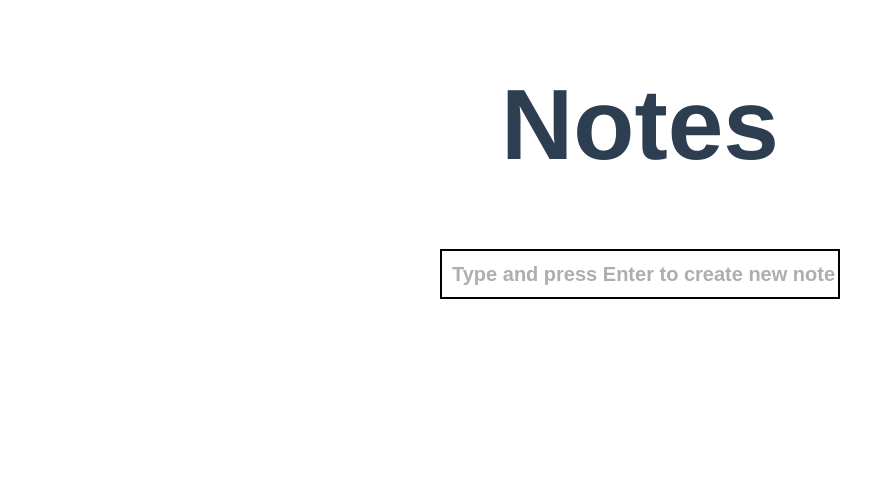
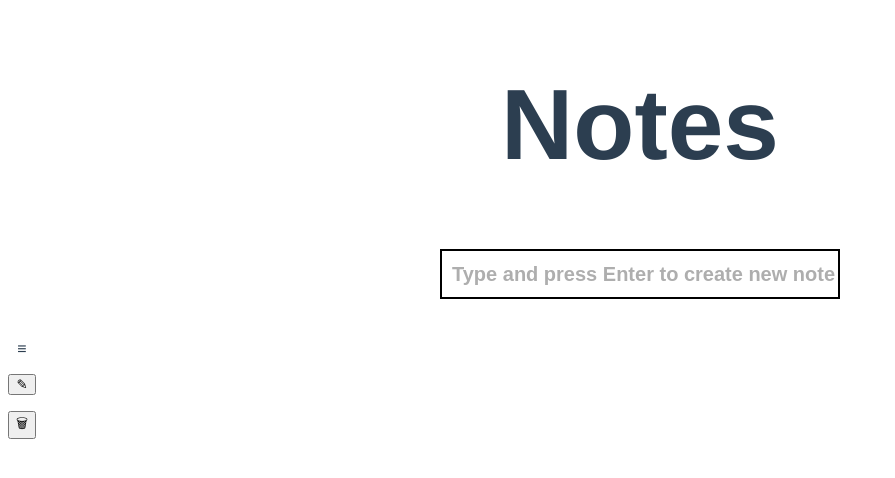
Before and after one commit to 5lum6er/vue-notes-app, a Vue app: page /details/1 in a window 1280 px wide. Shown: the top 478 px of the page, without its empty margins (0-895 px from the left). Built offline with nearby package versions, Linux system fonts and the light colour scheme.

Commit message:
added routing

```diff
--- a/package.json
+++ b/package.json
@@ -12,7 +12,8 @@
   },
   "dependencies": {
     "core-js": "^3.6.5",
-    "vue": "^2.6.11"
+    "vue": "^2.6.11",
+    "vue-router": "^3.3.4"
   },
   "devDependencies": {
     "@vue/cli-plugin-babel": "~4.4.0",
--- a/src/App.vue
+++ b/src/App.vue
@@ -3,12 +3,24 @@
     <ModalConfirmDelete :onConfirm="onConfirm" v-show="modalIsShown" />
     <h1 class="app__title">Notes</h1>
     <NewNote :onAdd="onAdd" />
-    <Notes :onDelete="onDelete" :notes="notes"/>
+    <div class="temp">
+      <!-- <Notes
+        :onDelete="onDelete"
+        :notes="notes"
+        :onEdit="onEdit"
+      />
+      <NoteDetails :onDelete="onDelete" :selectedNote="selectedNote" /> -->
+      <router-view
+        :onDelete="onDelete"
+        :selectedNote="selectedNote"
+        :notes="notes"
+        :onEdit="onEdit"
+      ></router-view>
+    </div>
   </div>
 </template>
 
 <script>
-  import Notes from './components/Notes';
   import NewNote from './components/NewNote';
   import ModalConfirmDelete from './components/ModalConfirmDelete';
 
@@ -20,12 +32,14 @@
         modalIsShown: false,
         confirmDelete: false,
         deletingItemId: null,
+        selectedNote: {}
       }
     },
     components: {
-      Notes,
+      // Notes,
       NewNote,
       ModalConfirmDelete,
+      // NoteDetails
     },
     methods: {
       onAdd(title) {
@@ -35,9 +49,14 @@
             id: Date.now(),
             createAt: new Date().toLocaleString(),
             todos: [
-              {title: "Todo 1", completed: false, id: 1, },
-              {title: "Todo 2", completed: false, id: 2, },
-              {title: "Todo 3", completed: false, id: 3, },
+              // {title: "Todo 1", completed: false, id: 1},
+              // {title: "Todo 1", completed: false, id: 1},
+              // {title: "Todo 1", completed: false, id: 1},
+              // {title: "Todo 1", completed: false, id: 1},
+              // {title: "Todo 1", completed: false, id: 1},
+              // {title: "Todo 1", completed: false, id: 1},
+              // {title: "Todo 1", completed: false, id: 1},
+              // {title: "Todo 1", completed: false, id: 1}
             ],
           },
           ...this.notes,
@@ -60,6 +79,12 @@
         }
 
         this.modalIsShown = false;
+      },
+      onEdit(id) {
+        const selected = this.notes.find(note => note.id === id);
+
+        this.selectedNote = selected;
+        this.$router.push('/details/' + id);
       }
     },
     mounted() {
@@ -71,6 +96,10 @@
 </script>
 
 <style>
+.temp {
+ display: flex;
+}
+
 .app {
   font-family: Avenir, Helvetica, Arial, sans-serif;
   -webkit-font-smoothing: antialiased;
--- a/src/components/NewNote.vue
+++ b/src/components/NewNote.vue
@@ -35,12 +35,13 @@ export default {
 
 <style scoped>
   .new-note {
-    margin-bottom: 25px;
+    max-width: 400px;
+    margin: 0 auto 25px;
   }
 
   .new-note__field {
     padding: 10px 0 10px 10px;
-    width: 400px;
+    width: 100%;
     height: 50px;
 
     box-sizing: border-box;
--- a/src/components/Note.vue
+++ b/src/components/Note.vue
@@ -2,17 +2,37 @@
   <div class="note">
     <li class="note__item">
       <div class="note__header">
-        <p class="note__title">{{note.title}}</p>
-        <button class="note__btn btn-edit">	&#9998;</button>
+        <p class="note__title">
+          <span>
+            &#8801;
+          </span>
+            {{note.title}}
+        </p>
+        <button
+          type="button"
+          class="note__btn btn-edit pencil-icon"
+          @click="onEdit(note.id)"
+        >
+          &#9998;
+        </button>
       </div>
       <div class="note__body">
-        <Todos :todos="todos"/>
+        <p
+          class="note__empty-todos"
+          v-show="note.todos.length === 0"
+        >
+          Press <span class="pencil-icon">&#9998;</span> to add new todo
+        </p>
+        <Todos
+          v-show="note.todos.length !== 0"
+          :todos="[...note.todos].filter((todo, i) => i < 3)"
+        />
       </div>
       <div class="note__footer">
         <p class="note__date">{{note.createAt}}</p>
         <button
           class="note__btn btn-close"
-          :value="value"
+          :value="note.id"
           @click="onDelete()"
         >
           &#128465;
@@ -28,7 +48,7 @@
 
   export default {
     name: "Note",
-    props: [ 'note', 'onDelete', 'value', 'todos' ],
+    props: [ 'note', 'onDelete', 'onEdit' ],
     components: { Todos }
   }
 </script>
@@ -66,9 +86,22 @@
     cursor: pointer;
   }
 
+  .pencil-icon {
+    display: inline-block;
+    transform: rotateY(180deg);
+  }
+
   .btn-edit {
     font-size: 30px;
-    transform: rotateY(180deg);
+  }
+
+  .note__empty-todos {
+    margin: 0;
+
+    color: rgb(146, 146, 146);
+    font-size: 16px;
+    text-align: center;
+    letter-spacing: 2px;
   }
 
   .note__footer {
--- /dev/null
+++ b/src/components/NoteDetails.vue
@@ -0,0 +1,53 @@
+<template>
+  <div class="details">
+      <div class="details__header">
+        <p class="details__title">
+          <span>
+            &#8801;
+          </span>
+            {{selectedNote.title}}
+        </p>
+        <button
+          type="button"
+          class="details__btn btn-edit pencil-icon"
+        >
+          &#9998;
+        </button>
+      </div>
+      <!-- <div class="details__body">
+        <p
+          class="details__empty-todos"
+          v-show="todos.length === 0"
+        >
+          Press <span class="pencil-icon">&#9998;</span> to add new todo
+        </p>
+        <Todos
+          v-show="todos.length !== 0"
+          :todos="[...todos].filter((todo, i) => i < 3)"
+        />
+      </div> -->
+      <div class="details__footer">
+        <p class="details__date">{{selectedNote.createAt}}</p>
+        <button
+          class="details__btn btn-close"
+          :value="selectedNote.id"
+          @click="onDelete()"
+        >
+          &#128465;
+          <!-- &#10005; -->
+        </button>
+      </div>
+
+  </div>
+</template>
+
+<script>
+  export default {
+    name: "NoteDetails",
+    props: [ 'selectedNote', 'onDelete' ],
+  }
+</script>
+
+<style scoped>
+
+</style>
--- a/src/components/Notes.vue
+++ b/src/components/Notes.vue
@@ -6,8 +6,7 @@
         :key="note.id"
         :note="note"
         :onDelete="onDelete"
-        :value="note.id"
-        :todos="note.todos"
+        :onEdit="onEdit"
       />
     </ul>
   </div>
@@ -17,7 +16,7 @@
   import Note from './Note';
   export default {
     name: 'Notes',
-    props: ['notes', 'onDelete'],
+    props: ['notes', 'onDelete', 'onEdit'],
     components: { Note, },
   }
 </script>
```
Also changed, not shown: src/Router/router.js (added, +10 -0 lines), src/Router/routes.js (added, +13 -0 lines), src/main.js (+6 -4 lines), 1 other file (tests, documents, lock files or other folders).
